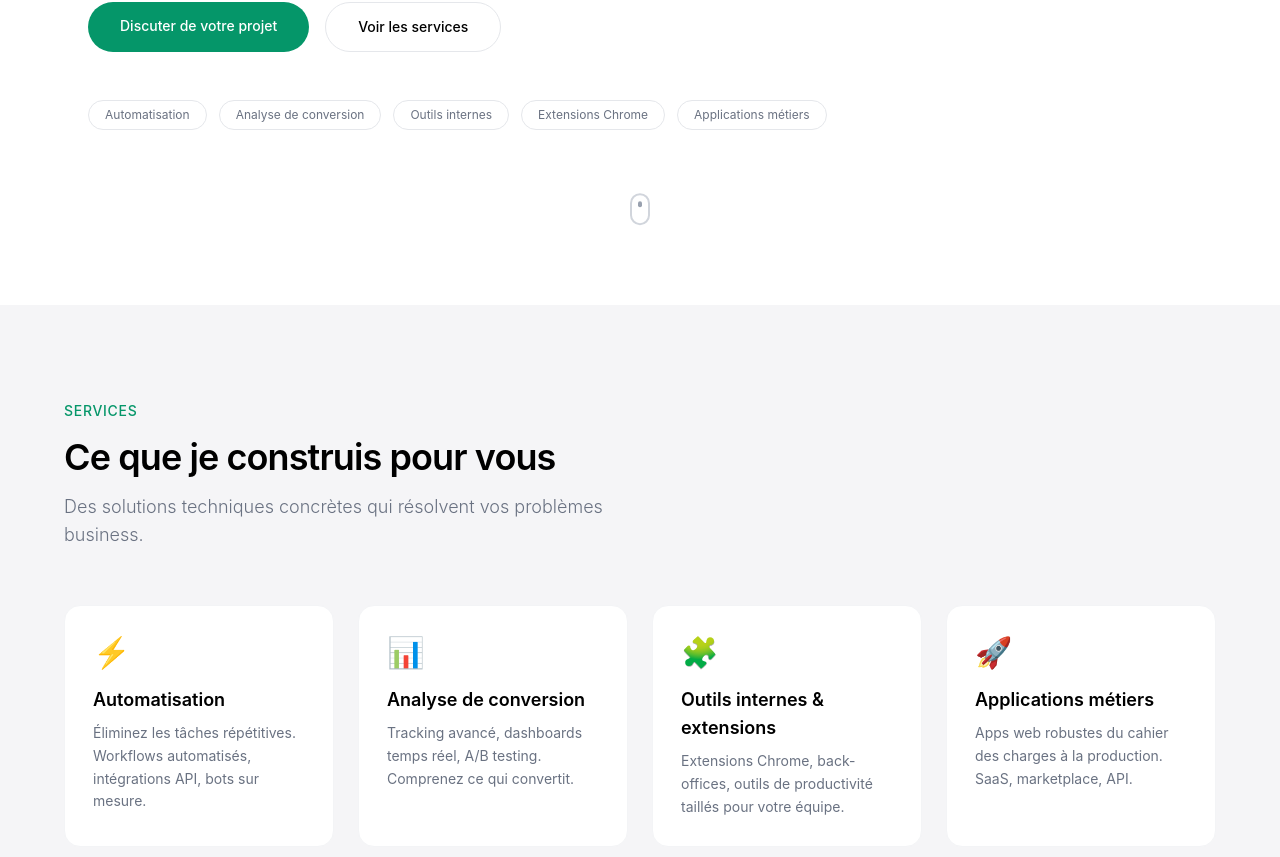
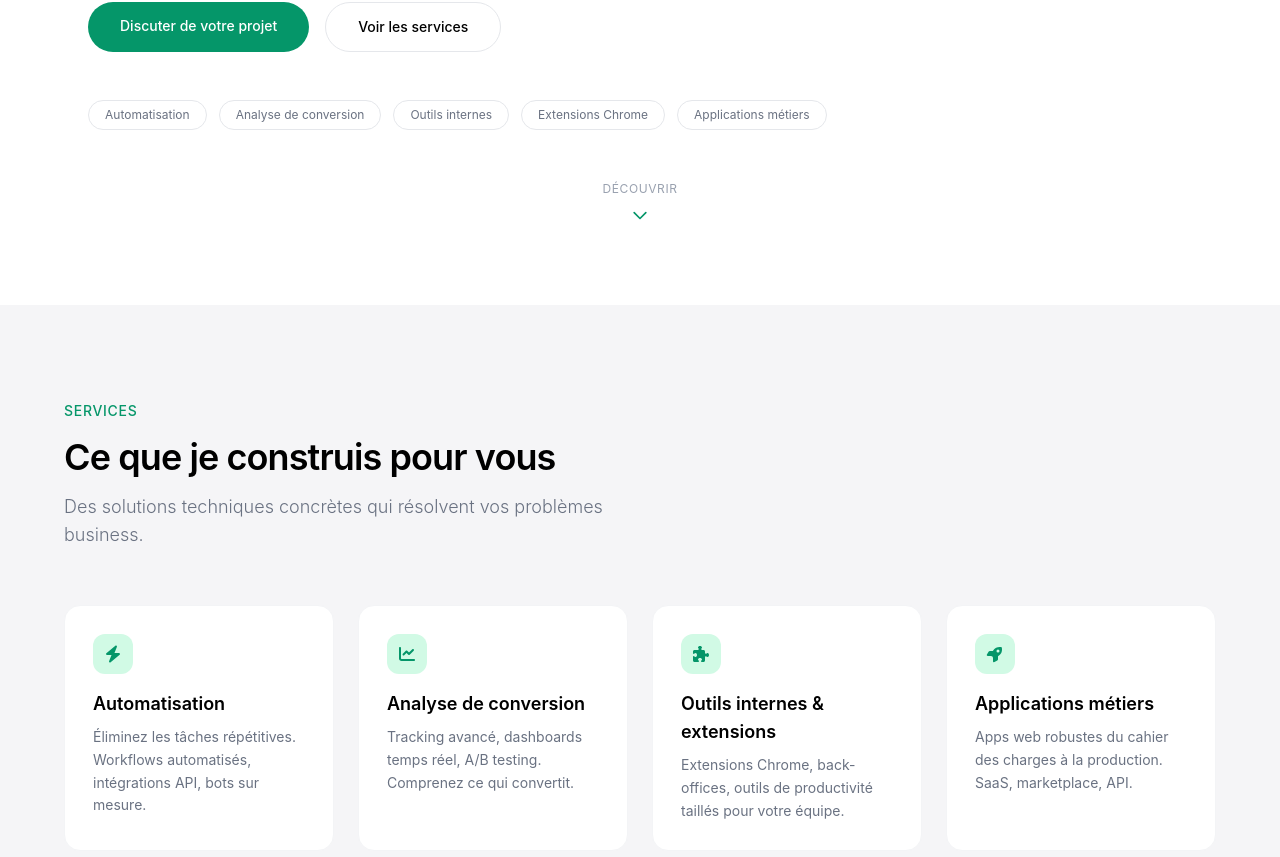
Before and after one commit to benazzouzmeziane-cpu/samez_web, a Next.js app: page / in a window 1280 px wide. Shown: the part 415-1272 px from the top of the page. Built offline with nearby package versions, Linux system fonts and the light colour scheme.

Commit message:
ui: remplacement emojis par Font Awesome, scroll indicator ameliore

```diff
--- a/components/home/Hero.tsx
+++ b/components/home/Hero.tsx
@@ -89,15 +89,20 @@ export default function Hero() {
         initial={{ opacity: 0 }}
         animate={{ opacity: 1 }}
         transition={{ delay: 1, duration: 0.5 }}
-        className="mt-auto pt-8 flex justify-center"
+        className="mt-auto pt-8 flex flex-col items-center gap-2"
       >
-        <motion.div
-          animate={{ y: [0, 8, 0] }}
+        <span className="text-xs text-gray-400 uppercase tracking-wider">Découvrir</span>
+        <motion.svg
+          animate={{ y: [0, 6, 0] }}
           transition={{ repeat: Infinity, duration: 1.5, ease: 'easeInOut' }}
-          className="w-5 h-8 border-2 border-gray-300 rounded-full flex justify-center pt-1.5"
+          className="w-5 h-5 text-[var(--accent)]"
+          fill="none"
+          viewBox="0 0 24 24"
+          stroke="currentColor"
+          strokeWidth={2}
         >
-          <div className="w-1 h-1.5 bg-gray-400 rounded-full" />
-        </motion.div>
+          <path strokeLinecap="round" strokeLinejoin="round" d="M19 9l-7 7-7-7" />
+        </motion.svg>
       </motion.div>
     </section>
   )
--- a/components/home/ServicesPreview.tsx
+++ b/components/home/ServicesPreview.tsx
@@ -2,25 +2,28 @@
 
 import Link from 'next/link'
 import ScrollReveal from '@/components/ui/ScrollReveal'
+import { FontAwesomeIcon } from '@fortawesome/react-fontawesome'
+import { faBolt, faChartLine, faPuzzlePiece, faRocket } from '@fortawesome/free-solid-svg-icons'
+import type { IconDefinition } from '@fortawesome/fontawesome-svg-core'
 
-const services = [
+const services: { icon: IconDefinition; title: string; description: string }[] = [
   {
-    icon: '⚡',
+    icon: faBolt,
     title: 'Automatisation',
     description: 'Éliminez les tâches répétitives. Workflows automatisés, intégrations API, bots sur mesure.',
   },
   {
-    icon: '📊',
+    icon: faChartLine,
     title: 'Analyse de conversion',
     description: 'Tracking avancé, dashboards temps réel, A/B testing. Comprenez ce qui convertit.',
   },
   {
-    icon: '🧩',
+    icon: faPuzzlePiece,
     title: 'Outils internes & extensions',
     description: 'Extensions Chrome, back-offices, outils de productivité taillés pour votre équipe.',
   },
   {
-    icon: '🚀',
+    icon: faRocket,
     title: 'Applications métiers',
     description: 'Apps web robustes du cahier des charges à la production. SaaS, marketplace, API.',
   },
@@ -46,7 +49,9 @@ export default function ServicesPreview() {
           {services.map((s, i) => (
             <ScrollReveal key={s.title} delay={i * 0.1}>
               <div className="group bg-white p-7 rounded-2xl border border-gray-100 hover:border-[var(--accent)] hover:shadow-lg hover:shadow-emerald-50 transition-all duration-300 h-full">
-                <div className="text-3xl mb-4">{s.icon}</div>
+                <div className="w-10 h-10 rounded-xl bg-[var(--accent-light)] flex items-center justify-center mb-4 group-hover:bg-[var(--accent)] transition-colors">
+                  <FontAwesomeIcon icon={s.icon} className="w-5 h-5 text-[var(--accent)] group-hover:text-white transition-colors" />
+                </div>
                 <h3 className="text-lg font-semibold mb-2 group-hover:text-[var(--accent)] transition-colors">
                   {s.title}
                 </h3>
--- a/package.json
+++ b/package.json
@@ -9,6 +9,9 @@
     "lint": "eslint"
   },
   "dependencies": {
+    "@fortawesome/fontawesome-svg-core": "^7.2.0",
+    "@fortawesome/free-solid-svg-icons": "^7.2.0",
+    "@fortawesome/react-fontawesome": "^3.2.0",
     "@hookform/resolvers": "^5.2.2",
     "@react-pdf/renderer": "^4.3.2",
     "@supabase/ssr": "^0.8.0",
```
Also changed, not shown: 1 other file (tests, documents, lock files or other folders).
